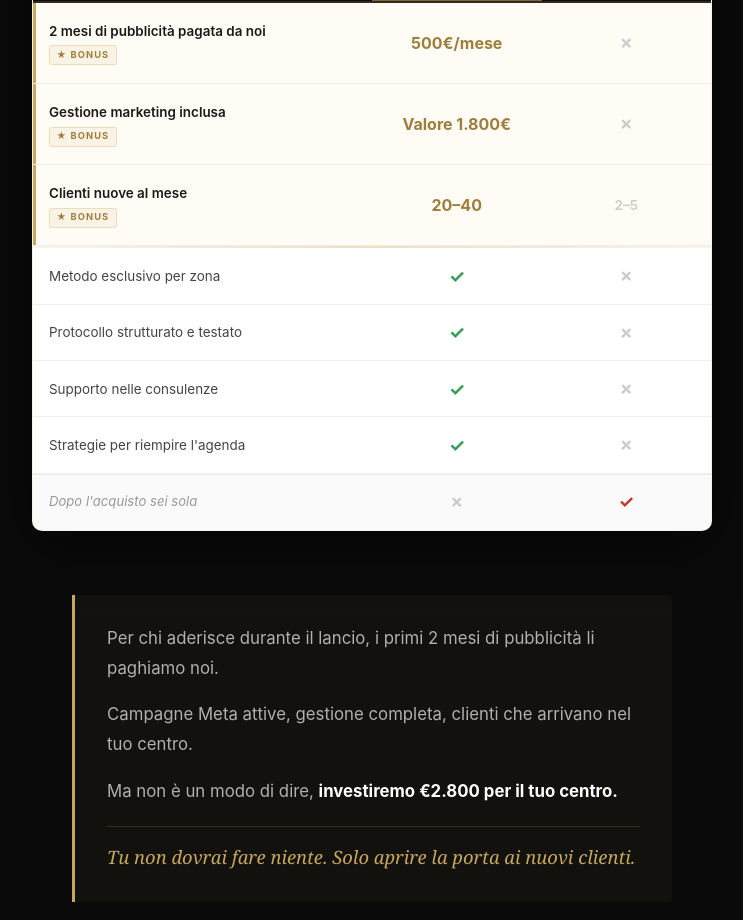
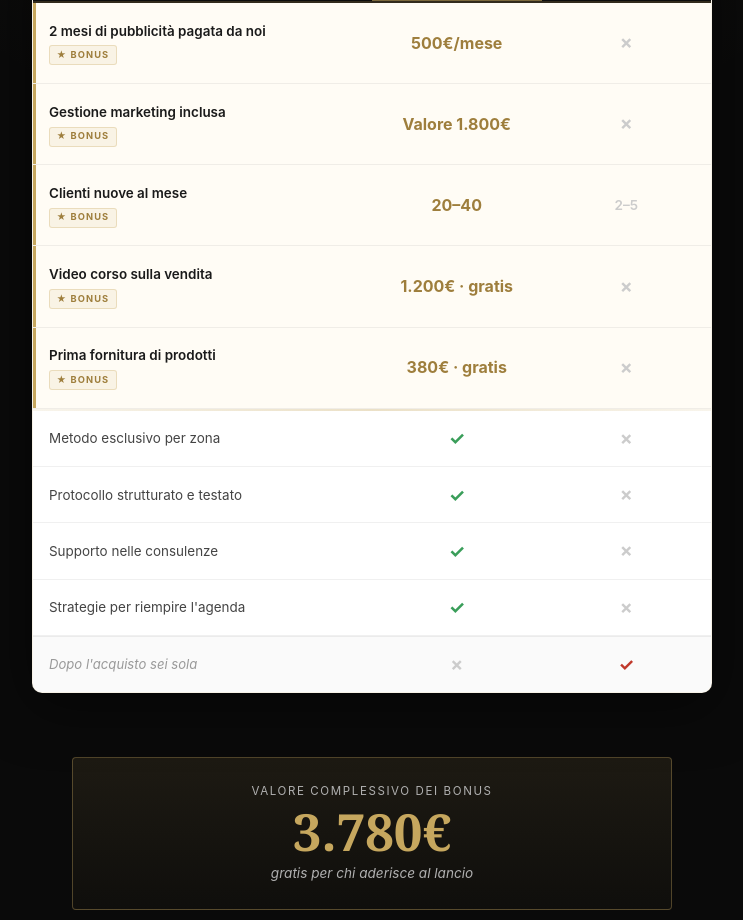
Before and after one commit to eccellenzeestetiche/stria-tech-landing, a plain HTML site: page index.html in a window 1280 px wide. Shown: the part 3620-4540 px from the top of the page, without its empty margins (268-1011 px from the left). Drawn offline with Linux system fonts and the light colour scheme; a script that the page names is missing.

Commit message:
update landing

```diff
--- a/index.html
+++ b/index.html
@@ -196,6 +196,24 @@
           <div class="bonus-table__cell bonus-table__cell--altri"><span class="ic-dim">2–5</span></div>
         </div>
 
+        <div class="bonus-table__row bonus-table__row--highlight">
+          <div class="bonus-table__cell bonus-table__cell--feature">
+            Video corso sulla vendita
+            <span class="bonus-badge">★ BONUS</span>
+          </div>
+          <div class="bonus-table__cell bonus-table__cell--stria"><span class="bonus-val">1.200€ · gratis</span></div>
+          <div class="bonus-table__cell bonus-table__cell--altri"><span class="ic-no">✗</span></div>
+        </div>
+
+        <div class="bonus-table__row bonus-table__row--highlight">
+          <div class="bonus-table__cell bonus-table__cell--feature">
+            Prima fornitura di prodotti
+            <span class="bonus-badge">★ BONUS</span>
+          </div>
+          <div class="bonus-table__cell bonus-table__cell--stria"><span class="bonus-val">380€ · gratis</span></div>
+          <div class="bonus-table__cell bonus-table__cell--altri"><span class="ic-no">✗</span></div>
+        </div>
+
         <!-- Separatore -->
         <div class="bonus-table__divider"></div>
 
@@ -230,6 +248,12 @@
           <div class="bonus-table__cell bonus-table__cell--stria"><span class="ic-no">✗</span></div>
           <div class="bonus-table__cell bonus-table__cell--altri"><span class="ic-warn">✓</span></div>
         </div>
+      </div>
+
+      <div class="bonus-lancio__totale">
+        <span class="bonus-lancio__totale-label">Valore complessivo dei bonus</span>
+        <span class="bonus-lancio__totale-num">3.780€</span>
+        <span class="bonus-lancio__totale-sub">gratis per chi aderisce al lancio</span>
       </div>
 
       <div class="bonus-lancio__testo">
--- a/style.css
+++ b/style.css
@@ -2181,6 +2181,43 @@ em {
   font-size: 0.82rem;
 }
 
+/* Valore complessivo bonus — banner oro */
+.bonus-lancio__totale {
+  max-width: 600px;
+  margin-inline: auto;
+  margin-bottom: var(--space-md);
+  padding: 1.5rem 2rem;
+  display: flex;
+  flex-direction: column;
+  align-items: center;
+  gap: 0.35rem;
+  text-align: center;
+  border: 1px solid rgba(198,167,94,0.35);
+  border-radius: var(--radius);
+  background: linear-gradient(180deg, rgba(198,167,94,0.10), rgba(198,167,94,0.03));
+}
+
+.bonus-lancio__totale-label {
+  font-size: 0.72rem;
+  letter-spacing: 0.14em;
+  text-transform: uppercase;
+  color: var(--white-muted);
+}
+
+.bonus-lancio__totale-num {
+  font-family: var(--font-serif);
+  font-size: clamp(2.2rem, 7vw, 3.2rem);
+  font-weight: 700;
+  line-height: 1;
+  color: var(--gold);
+}
+
+.bonus-lancio__totale-sub {
+  font-size: 0.85rem;
+  color: var(--white-muted);
+  font-style: italic;
+}
+
 /* Callout testo — su sfondo nero, stile narrativo con accento oro */
 .bonus-lancio__testo {
   max-width: 600px;
```
